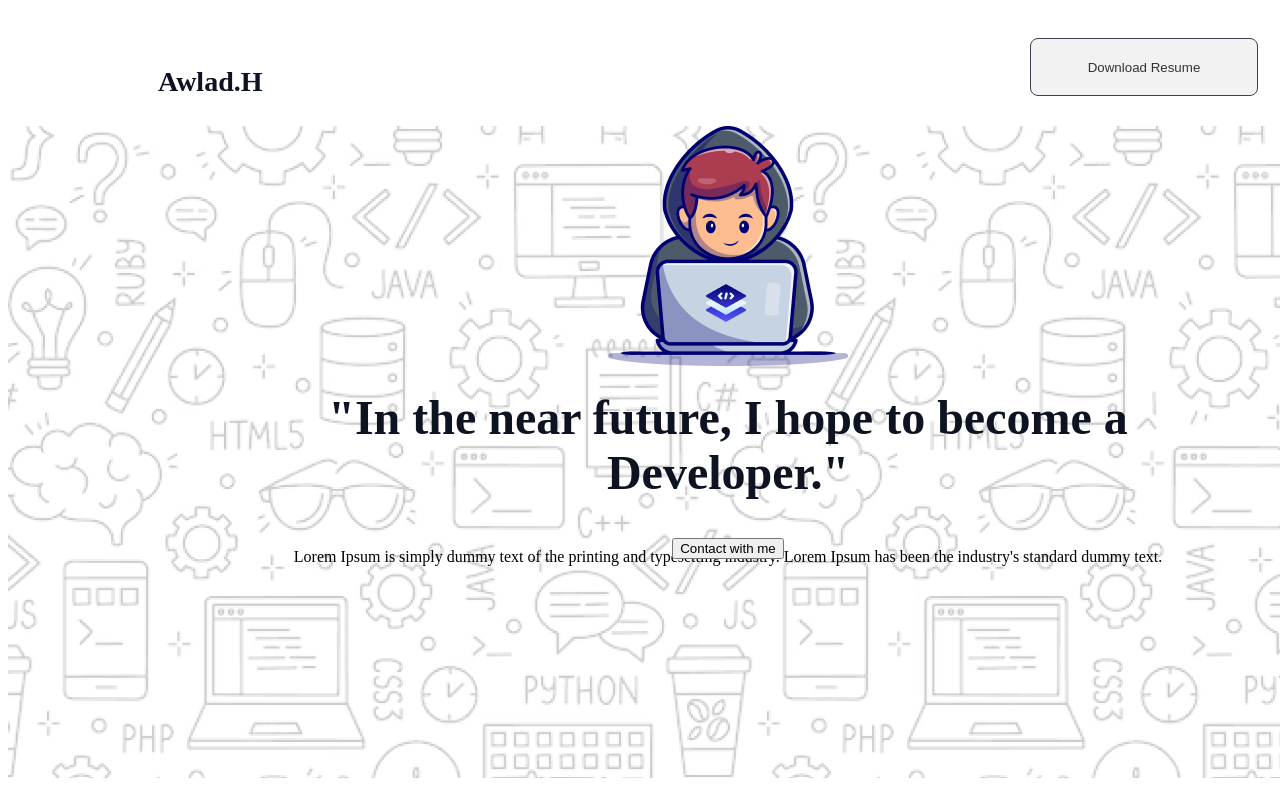
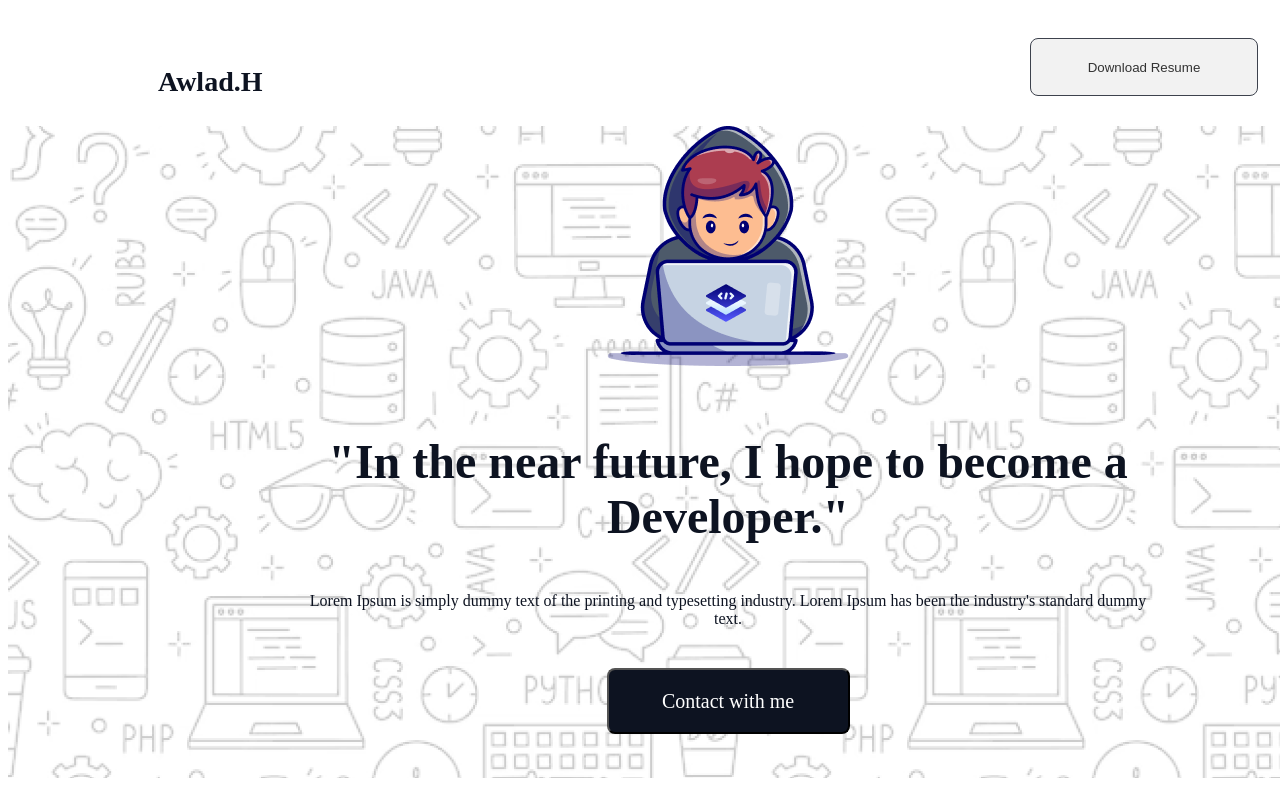
Before and after one commit to FoysalAhmedpervej/Assignment-one, a plain HTML site: page index.html in a window 1280 px wide. Shown: the top 800 px of the page. Drawn offline with Linux system fonts and the light colour scheme; a web font is replaced by a local one.

Commit message:
first slide done

```diff
--- a/index.html
+++ b/index.html
@@ -13,7 +13,7 @@
             <div class="name">
                 <p>Awlad.H</p>
             </div>
-            <button class="btn first">Download Resume</button>
+            <button class="btn-first">Download Resume</button>
         </nav>
         <div class="parent-header">
             <div class="header-container">
@@ -24,7 +24,7 @@
                     <h1>"In the near future, I hope to become a Developer."</h1>
                     <p>Lorem Ipsum is simply dummy text of the printing and typesetting industry. Lorem Ipsum has been the industry's standard dummy text.</p>
                 </div>
-                <button class="contact">Contact with me</button>
+                <button class="btn-Contact">Contact with me</button>
             </div>
         </div>
     </header>
--- a/style/style.css
+++ b/style/style.css
@@ -19,7 +19,7 @@ font-size: 28px;
 font-weight: 800;
 }
 
-.first{
+.btn-first{
 width: 228px;
 height: 58px;
  margin-right:190px ;
@@ -42,6 +42,7 @@ background-image: url("../assets/Hero-bg.png");
     display: flex;
     flex-direction: column;
     align-items: center;
+    justify-content:space-evenly;
 }
 
 .header-content{
@@ -50,7 +51,7 @@ height: 136px;
 margin-top: 32px;
 display: flex;
 flex-direction: column;
-justify-content:center;
+justify-content:start;
 align-items: center;
 }
 
@@ -61,5 +62,28 @@ font-family: Azeret Mono;
 font-size: 48px;
 font-weight: 800;
 text-align: center;
-letter-spacing: 0%;
 }
+
+.header-content>p{
+    width: 852px;
+    height: 52px;
+    color: rgb(13, 19, 33);
+    font-size: 16px;
+    font-weight: 100;
+    font-family: Azeret Mono;
+    text-align: center;
+
+}
+
+.header-container>button{
+    height: 66px;
+    width: 243px;
+    border-radius: 8px;
+    background: rgb(13, 19, 33);
+    font-family: Azeret Mono;
+    font-size: 20px;
+    font-weight: 100;
+    text-align: center;
+    color: rgb(255, 255, 255);
+    margin-top: 130px;
+}
```
